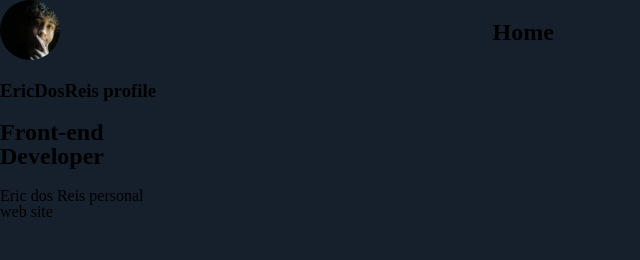
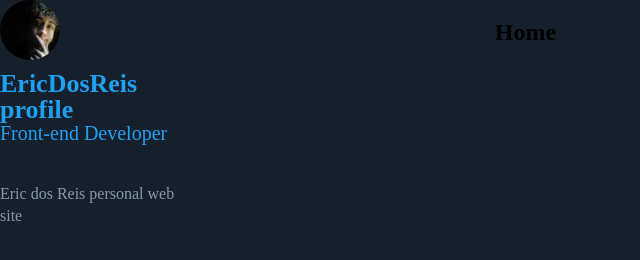
Before and after one commit to EricDosReis/personal-website, a Gatsby site: page / in a window 1280 px wide. Shown: the whole page, without its empty margins (0-640 px from the left). Built offline with nearby package versions, Linux system fonts and the light colour scheme; Gatsby itself is replaced by a stand-in of ours.

Commit message:
styling Profile component

```diff
--- a/src/components/Profile/index.js
+++ b/src/components/Profile/index.js
@@ -2,6 +2,8 @@ import React from "react"
 import { useStaticQuery, graphql } from "gatsby"
 
 import Avatar from "../Avatar"
+
+import * as S from "./styled"
 
 const Profile = () => {
   const {
@@ -21,13 +23,18 @@ const Profile = () => {
   `)
 
   return (
-    <div className="Profile-wrapper">
-      <Avatar />
-      <h1>{title}</h1>
-      <h2>{position}</h2>
+    <S.ProfileWrapper>
+      <S.ProfileLink>
+        <Avatar />
+        <S.ProfileAuthor>
+          {title}
 
-      <p>{description}</p>
-    </div>
+          <S.ProfilePosition>{position}</S.ProfilePosition>
+        </S.ProfileAuthor>
+      </S.ProfileLink>
+
+      <S.ProfileDescription>{description}</S.ProfileDescription>
+    </S.ProfileWrapper>
   )
 }
 
--- /dev/null
+++ b/src/components/Profile/styled.js
@@ -0,0 +1,36 @@
+import styled from "styled-components"
+import { Link } from "gatsby"
+
+export const ProfileWrapper = styled.section`
+  color: #8899a6;
+  display: flex;
+  flex-direction: column;
+`
+
+export const ProfileLink = styled(Link)`
+  color: #8899a6;
+  text-decoration: none;
+  transition: color 0.5s;
+
+  &:focus,
+  &:hover {
+    color: #1fa1f2;
+  }
+`
+
+export const ProfileAuthor = styled.h1`
+  font-size: 1.625rem;
+  margin: 0.5rem auto 1.5rem;
+`
+
+export const ProfilePosition = styled.small`
+  display: block;
+  font-size: 1.25rem;
+  font-weight: 300;
+`
+
+export const ProfileDescription = styled.p`
+  font-size: 1rem;
+  font-weight: 300;
+  line-height: 1.4;
+`
```
